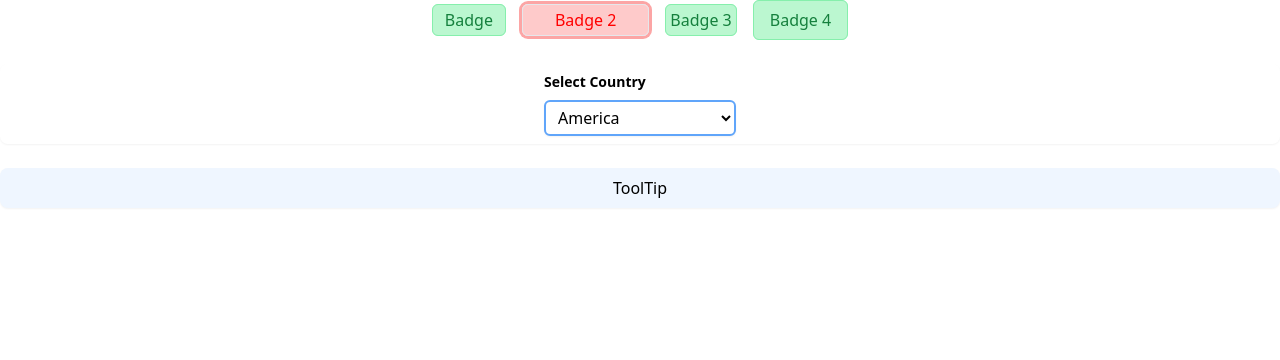
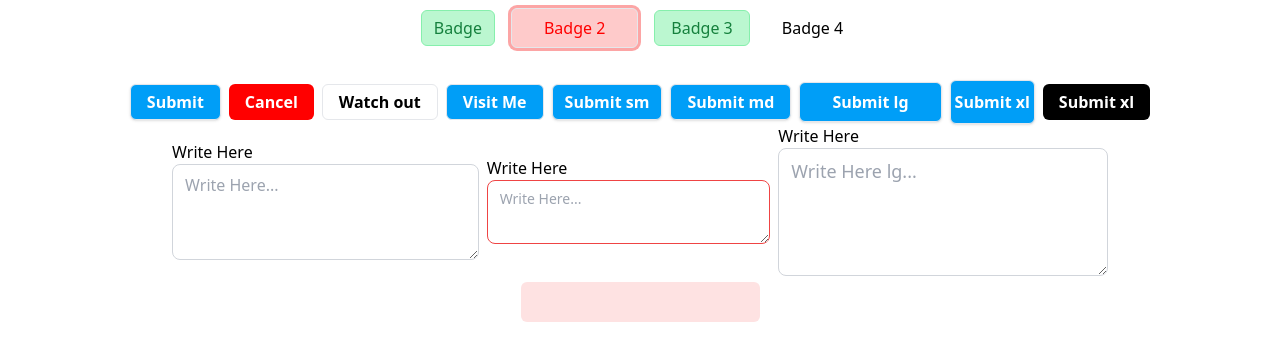
Before and after one commit to gauravThakur-sgl/components-practice, a React (Vite) app: page / in a window 1280 px wide. Shown: the top 360 px of the page. Built offline with nearby package versions, Linux system fonts and the light colour scheme.

Commit message:
Created Button and textArea Component

```diff
--- a/src/App.jsx
+++ b/src/App.jsx
@@ -1,5 +1,8 @@
 import Badge from "./components/ui/Badge";
+import Button from "./components/ui/Button";
+import Input from "./components/ui/Input";
 import Select from "./components/ui/Select";
+import TextArea from "./components/ui/TextArea";
 import ToolTip from "./components/ui/ToolTip";
 
 function App() {
@@ -19,14 +22,16 @@ function App() {
       <Badge
         badgeTitle="Badge 3"
         variant="outline"
-        size="xl"
+        size="default"
       />
       <Badge
         badgeTitle="Badge 4"
-
+        variant="ghost"
       />
       </div>
-      <Select
+
+
+      {/* <Select
         title="Select Country"
         id="1"
         labelStyle=""
@@ -34,9 +39,36 @@ function App() {
       />
       <ToolTip
         buttonStyle="bg-black"
-      />
+      /> */}
+
+      {/* // Buttons */}
+      <div className="flex justify-center items-center mt-6 gap-2">
+        <Button title="Submit"/>
+        <Button title="Cancel" variant="destructive"/>
+        <Button title="Watch out" variant="outline" size="md" type="submit"/>
+        <Button title="Visit Me" variant="link" size="md" type="submit"/>
+        <Button title="Submit sm" size="sm" type="submit"/>
+        <Button title="Submit md" size="md" type="submit"/>
+        <Button title="Submit lg" size="lg" type="submit"/>
+        <Button title="Submit xl" size="xl" type="submit"/>
+        <Button title="Submit xl" variant="dark" type="submit"/>
+      </div>
+
+      {/* //TextArea */}
+      <div className="flex justify-center items-center gap-2">
+      <TextArea title="Write Here" placeHolder="Write Here..."  size="" />
+      <TextArea title="Write Here" placeHolder="Write Here..." variant="error" size="sm" />
+      <TextArea title="Write Here" placeHolder="Write Here lg..."  size="lg" />
+      </div>
+
+      {/* // Input */}
+      <div className="flex justify-center items-center gap-2">
+      <Input type="email" placeHolder="enter your email" />
+      <Input type="text" variant="error"/>
+      <Input />
+
+      </div>
     </>
   );
 }
-
 export default App;
--- a/src/components/ui/Badge.jsx
+++ b/src/components/ui/Badge.jsx
@@ -1,9 +1,14 @@
 /* eslint-disable react/prop-types */
-export default function Badge({ badgeTitle, variant = "default", size = "default" }) {
+export default function Badge({
+  badgeTitle,
+  variant = "default",
+  size = "default",
+}) {
   const badgeColors = {
     default:
-      "border border-green-300 p-1 rounded-md bg-green-200 text-green-700 text-green-700",
-    destructive: "border ring ring-red-300 bg-red-200 text-red-primary text-red-primary",
+      "border border-green-300 p-1 rounded-md bg-green-200 text-green-700",
+    destructive: "border ring ring-red-300 bg-red-200 text-red-primary",
+    ghost: "hover:bg-black hover:text-white",
   };
   const badgeSize = {
     default: "h-9 px-4 py-2",
@@ -14,15 +19,13 @@ export default function Badge({ badgeTitle, variant = "default", size = "default
     icon: "h-10 w-10",
   };
   const sizeClasses = badgeSize[size] || badgeSize.default;
-  const baseClasses = "p-1 rounded-md text-md";
+  const baseClasses = "inline-flex items-center p-1 rounded-md text-md";
   const variantClasses = badgeColors[variant] || badgeColors.default;
   return (
     <div className="p-2 flex justify-center items-center ">
-      <div>
-        <span className={`${variantClasses}, ${baseClasses}, ${sizeClasses}`}>
-          {badgeTitle}
-        </span>
-      </div>
+      <span className={`${variantClasses} ${baseClasses} ${sizeClasses}`}>
+        {badgeTitle}
+      </span>
     </div>
   );
 }
--- /dev/null
+++ b/src/components/ui/Button.jsx
@@ -0,0 +1,30 @@
+/* eslint-disable react/prop-types */
+function Button(props) {
+  const { title, type, variant = "default", size = "default" } = props;
+  const buttonColors = {
+    default: "bg-btn-primary hover:bg-btn-primary-hover text-white border text-white font-bold shadow",
+    destructive: "bg-red-primary text-white font-bold hover:bg-red-background",
+    outline: "border bg-white text-black hover:text-black-100 font-bold",
+    ghost: 'bg-grey-400',
+    link: 'bg-btn-primary hover:bg-btn-primary-hover text-white border text-white font-bold hover:underline',
+    disabled: 'bg-grey-400 text-black border border-gray p-3 block hover:hidden',
+    dark: 'bg-black text-white font-bold hover:bg-black-500'
+  };
+  const buttonSize =  {
+    default: "h-9 px-4 py-2",
+    xs: "h-6 px-2 py-1",
+    sm: "h-9 rounded-md px-3",
+    lg: "h-10 rounded-md px-8",
+    xl: "h-11 rounded-md w-full max-w-sm",
+    icon: "h-10 w-10",
+  };
+  const baseClasses = "inline-flex items-center p-1 rounded-md text-md"
+  const sizeClasses = buttonSize[size] || buttonSize.default;
+  const variantClasses = buttonColors[variant] || buttonColors.default;
+
+
+  return <div>
+    <button className={`${variantClasses} ${baseClasses} ${sizeClasses}`} type={type}>{title}</button>
+  </div>;
+}
+export default Button;
--- /dev/null
+++ b/src/components/ui/Input.jsx
@@ -0,0 +1,22 @@
+function Input(props) {
+    const {type, placeholder, id, variant="default", size="default"} = props
+    const inputColors = {
+        default: "bg-black-300",
+        error: "bg-red-100 foc"
+    }
+    const inputSize =  {
+        default: "h-10 text-base",
+        sm: "h-16 text-sm",
+        lg: "h-32 text-lg"
+    };
+    const baseClasses = "inline-flex p-1 rounded-md text-md"
+    const variantClasses = inputColors[variant] || inputColors.default
+    const sizeClasses = inputSize[size] || inputSize.default
+  return (
+    <div>
+        <input type={type} placeholder={placeholder} id={id} className={`${baseClasses} ${variantClasses} ${sizeClasses}`} />
+    </div>
+  )
+}
+
+export default Input
--- /dev/null
+++ b/src/components/ui/TextArea.jsx
@@ -0,0 +1,24 @@
+/* eslint-disable react/prop-types */
+function TextArea(props) {
+    const {title, placeHolder, variant = "default", size = "default" } = props;
+    const textAreaColors = {
+      default: " border-gray-300 focus-border-blue-500",
+      error: "border-red-500 focus:border-red-600"
+    };
+    const textAreaSize =  {
+      default: "h-24 text-base",
+      sm: "h-16 text-sm",
+      lg: "h-32 text-lg"
+    };
+    const baseClasses = "w-full px-3 py-2 text-gray-700 border rounded-lg focus:outline-none"
+    const sizeClasses = textAreaSize[size] || textAreaSize.default;
+    const variantClasses = textAreaColors[variant] || textAreaColors.default;
+
+
+    return <div>
+        <label>{title}</label>
+      <textarea placeholder={placeHolder} className={`${variantClasses} ${baseClasses} ${sizeClasses}`} />
+    </div>;
+}
+
+export default TextArea
--- a/tailwind.config.js
+++ b/tailwind.config.js
@@ -7,6 +7,8 @@ export default {
   theme: {
     extend: {
       colors: {
+        'btn-primary': '#009ef7',
+        'btn-primary-hover': '#009ec9',
         'red-primary':'#ff0000',
         'red-background': '#ff7b7b',
         'red-border': '#ffbaba'
```
